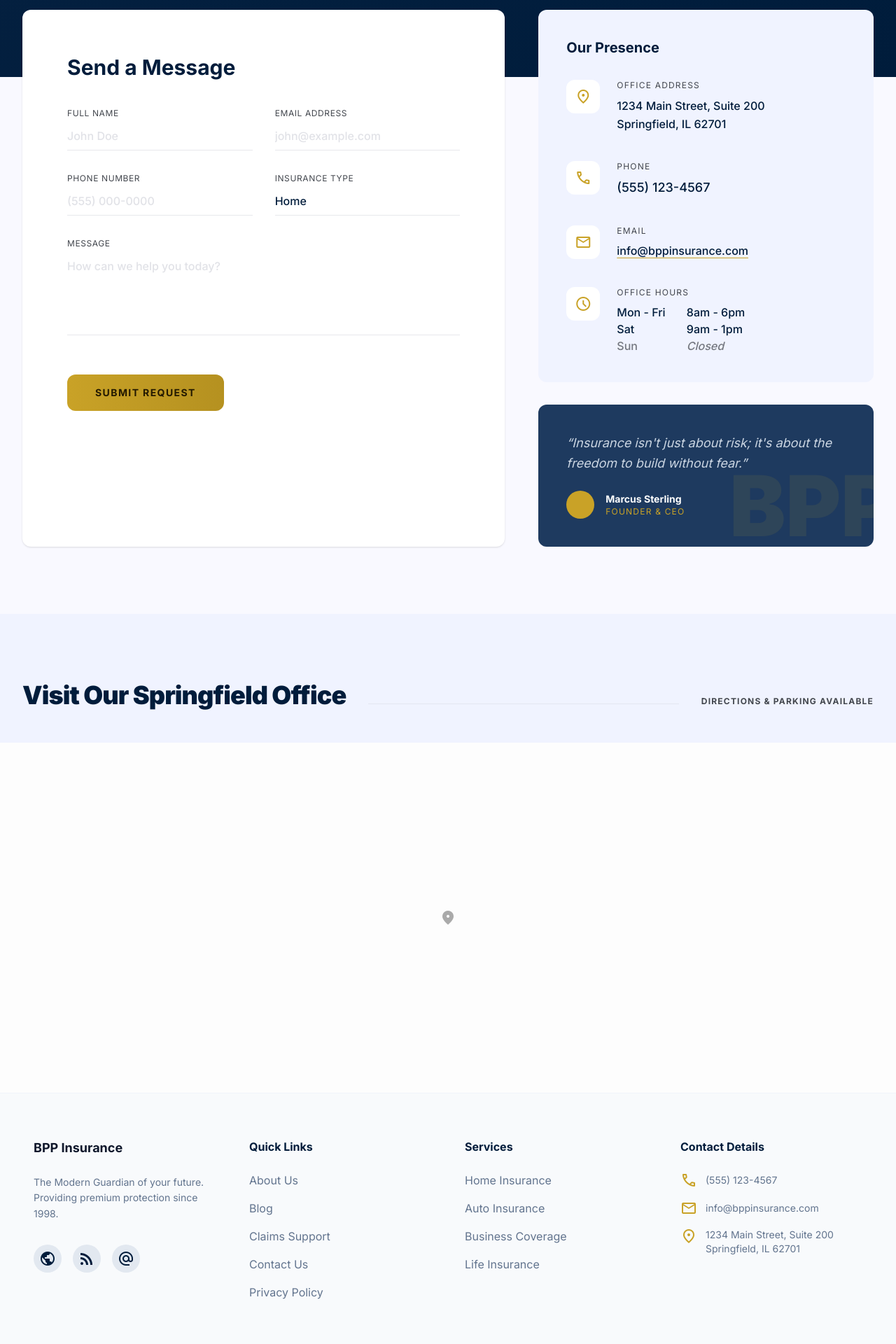
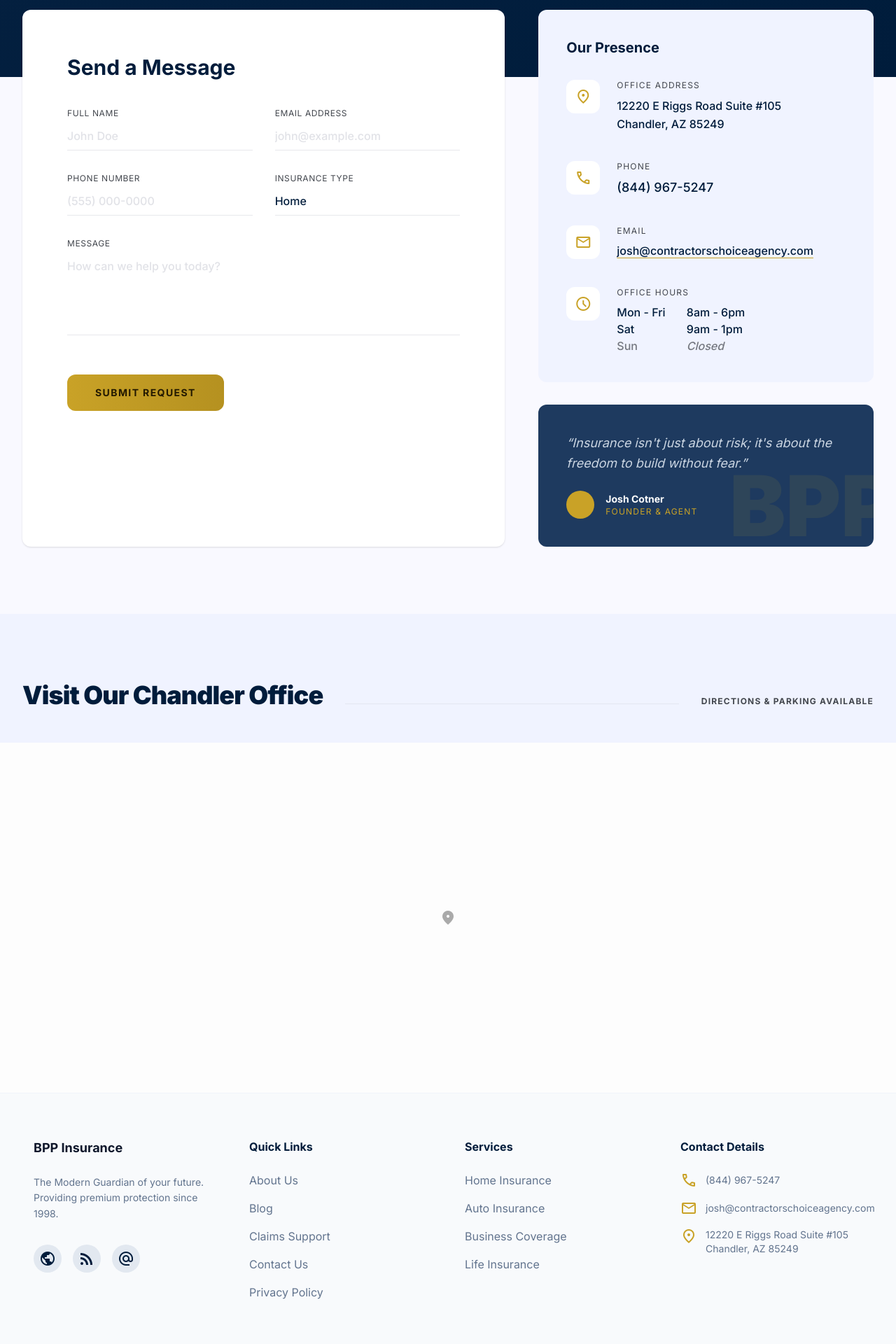
Before and after one commit to MCERQUA/bppinsurance.com, a Next.js app: page /contact in a window 1280 px wide. Shown: the part 540-2460 px from the top of the page at 70% size. Built offline with nearby package versions, Linux system fonts and the light colour scheme.

Commit message:
auto-save: src/app/claims/page.tsx,src/app/contact/page.tsx,src/components/Footer.tsx

```diff
--- a/src/app/claims/page.tsx
+++ b/src/app/claims/page.tsx
@@ -275,10 +275,10 @@ export default function ClaimsPage() {
                 urgent claims and emergency support.
               </p>
               <div className="text-3xl font-black tracking-tight mb-8">
-                (555) 123-4568
+                (844) 967-5247
               </div>
               <a
-                href="tel:5551234568"
+                href="tel:+18449675247"
                 className="w-full bg-gold text-[#241a00] py-4 rounded-xl font-bold flex items-center justify-center gap-2 hover:bg-gold/90 transition-colors"
               >
                 <span className="material-symbols-outlined text-sm">call</span>
--- a/src/app/contact/page.tsx
+++ b/src/app/contact/page.tsx
@@ -3,12 +3,12 @@ import type { Metadata } from "next";
 export const metadata: Metadata = {
   title: "Contact Us",
   description:
-    "Get in touch with BPP Insurance. Request a quote, ask a question, or visit our Springfield office.",
+    "Get in touch with BPP Insurance. Request a quote, ask a question, or visit our Chandler office.",
   alternates: { canonical: "/contact" },
   openGraph: {
     title: "Contact BPP Insurance",
     description:
-      "Request a quote, ask a question, or visit our Springfield office.",
+      "Request a quote, ask a question, or visit our Chandler office.",
     url: "/contact",
     type: "website",
   },
@@ -60,6 +60,7 @@ export default function ContactPage() {
             <form
               name="contact"
               method="POST"
+              action="https://josh.jam-bot.com/social-api/api/leads/webhook/netlify?tenant=josh&site=bppinsurance.com"
               data-netlify="true"
               netlify-honeypot="bot-field"
               className="space-y-8"
@@ -165,9 +166,9 @@ export default function ContactPage() {
                       Office Address
                     </h4>
                     <p className="text-navy-dark font-medium leading-relaxed">
-                      1234 Main Street, Suite 200
+                      12220 E Riggs Road Suite #105
                       <br />
-                      Springfield, IL 62701
+                      Chandler, AZ 85249
                     </p>
                   </div>
                 </div>
@@ -180,7 +181,7 @@ export default function ContactPage() {
                       Phone
                     </h4>
                     <p className="text-navy-dark font-medium text-lg">
-                      (555) 123-4567
+                      (844) 967-5247
                     </p>
                   </div>
                 </div>
@@ -193,7 +194,7 @@ export default function ContactPage() {
                       Email
                     </h4>
                     <p className="text-navy-dark font-medium underline underline-offset-4 decoration-gold">
-                      info@bppinsurance.com
+                      josh@contractorschoiceagency.com
                     </p>
                   </div>
                 </div>
@@ -231,10 +232,10 @@ export default function ContactPage() {
                 <div className="w-10 h-10 rounded-full bg-gold"></div>
                 <div>
                   <p className="text-white font-bold text-sm">
-                    Marcus Sterling
+                    Josh Cotner
                   </p>
                   <p className="text-gold text-xs uppercase tracking-widest">
-                    Founder &amp; CEO
+                    Founder &amp; Agent
                   </p>
                 </div>
               </div>
@@ -247,7 +248,7 @@ export default function ContactPage() {
       <section className="w-full bg-surface-low pt-24 pb-0">
         <div className="max-w-7xl mx-auto px-8 mb-12 flex items-baseline justify-between">
           <h2 className="text-4xl font-black text-navy-dark tracking-tight">
-            Visit Our Springfield Office
+            Visit Our Chandler Office
           </h2>
           <div className="hidden md:block h-px grow mx-8 bg-outline-variant/30"></div>
           <span className="hidden md:block text-xs uppercase tracking-widest text-on-surface-variant font-bold">
--- a/src/components/Footer.tsx
+++ b/src/components/Footer.tsx
@@ -127,20 +127,20 @@ export default function Footer() {
           <ul className="space-y-4 text-sm text-slate-500">
             <li className="flex items-center gap-3">
               <span className="material-symbols-outlined text-gold">call</span>
-              (555) 123-4567
+              (844) 967-5247
             </li>
             <li className="flex items-center gap-3">
               <span className="material-symbols-outlined text-gold">mail</span>
-              info@bppinsurance.com
+              josh@contractorschoiceagency.com
             </li>
             <li className="flex items-start gap-3">
               <span className="material-symbols-outlined text-gold">
                 location_on
               </span>
               <span>
-                1234 Main Street, Suite 200
+                12220 E Riggs Road Suite #105
                 <br />
-                Springfield, IL 62701
+                Chandler, AZ 85249
               </span>
             </li>
           </ul>
```
